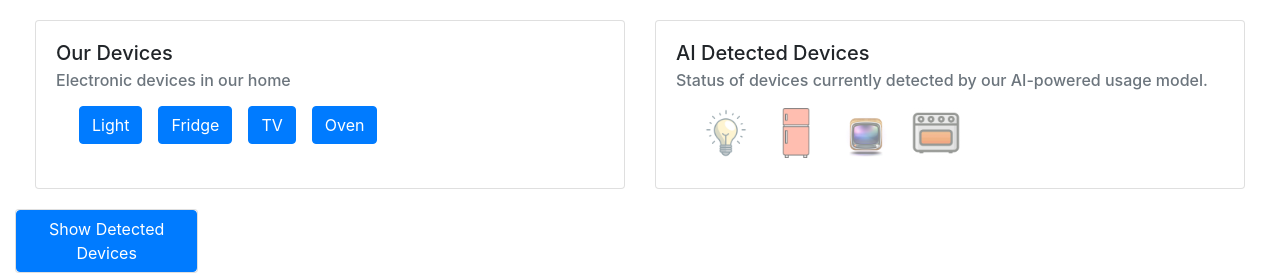
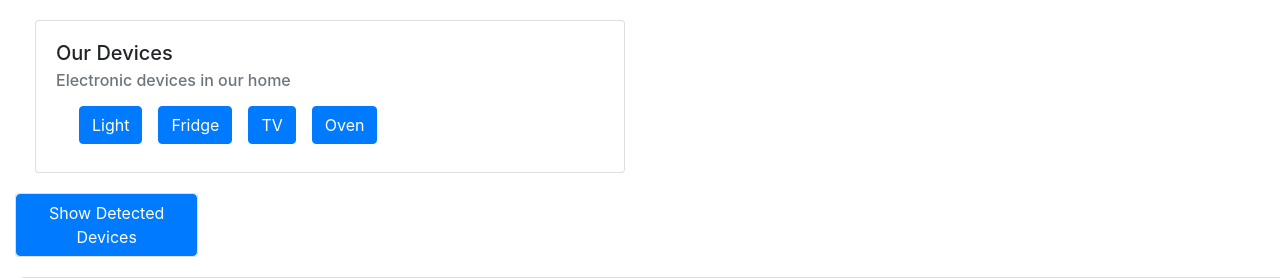
Before and after one commit to nathanmarlor/v1_hackathon, a Flask app: template templates/index.html in a window 1280 px wide. Shown: the part 56-334 px from the top of the page. Run offline with Flask 3, Linux system fonts and the light colour scheme; the template is opened without the code that fills it, so the values that code supplies are empty; parts of the project's set-up code (start-up, migrations or seed data) failed here and were passed over; some libraries are stand-ins or nearby versions.

Commit message:
Fix chart size issue.

```diff
--- a/templates/Style.css
+++ b/templates/Style.css
@@ -1,8 +1,3 @@
-#device-info {
-    height: 20vh; /* 20% of the viewport height */
-}
-
-
 #power-chart-section {
     height: 50vh; /* Adjust this value as needed */
     overflow: visible; /* Allows the chart to exceed the section height if necessary */
@@ -26,10 +21,6 @@
     overflow: auto; /* add scrollbars if the content overflows */
 }
 
-.hidden {
-    display: none;
-}
-
 .row {
     display: flex;
     flex-wrap: wrap;
--- a/templates/index.html
+++ b/templates/index.html
@@ -13,13 +13,18 @@
             opacity: 0.5;
         }
 
-        .device-icon.active {
-            opacity: 1;
-        }
+            .device-icon.active {
+                opacity: 1;
+            }
 
         .device-button {
             margin: 10px;
         }
+
+        .hidden {
+            display: none;
+        }
+    </style>
     </style>
 </head>
 <body>
@@ -49,7 +54,7 @@
             </div>
         </div>
         <!-- Detected Devices Section -->
-        <div class="col-md-6" id="device-info">
+        <div class="col-md-6 hidden" id="device-info">
             <div class="card" id="detected-device-card">
                 <div class="card-body">
                     <h5 class="card-title">AI Detected Devices</h5>
@@ -121,7 +126,8 @@
                 type: 'line',
                 data: chartData,
                 options: {
-                    responsive: false,
+                    responsive: true,
+                    maintainAspectRatio: false,
                     title: {
                         display: true,
                         text: 'Combined Power Usage'
```
